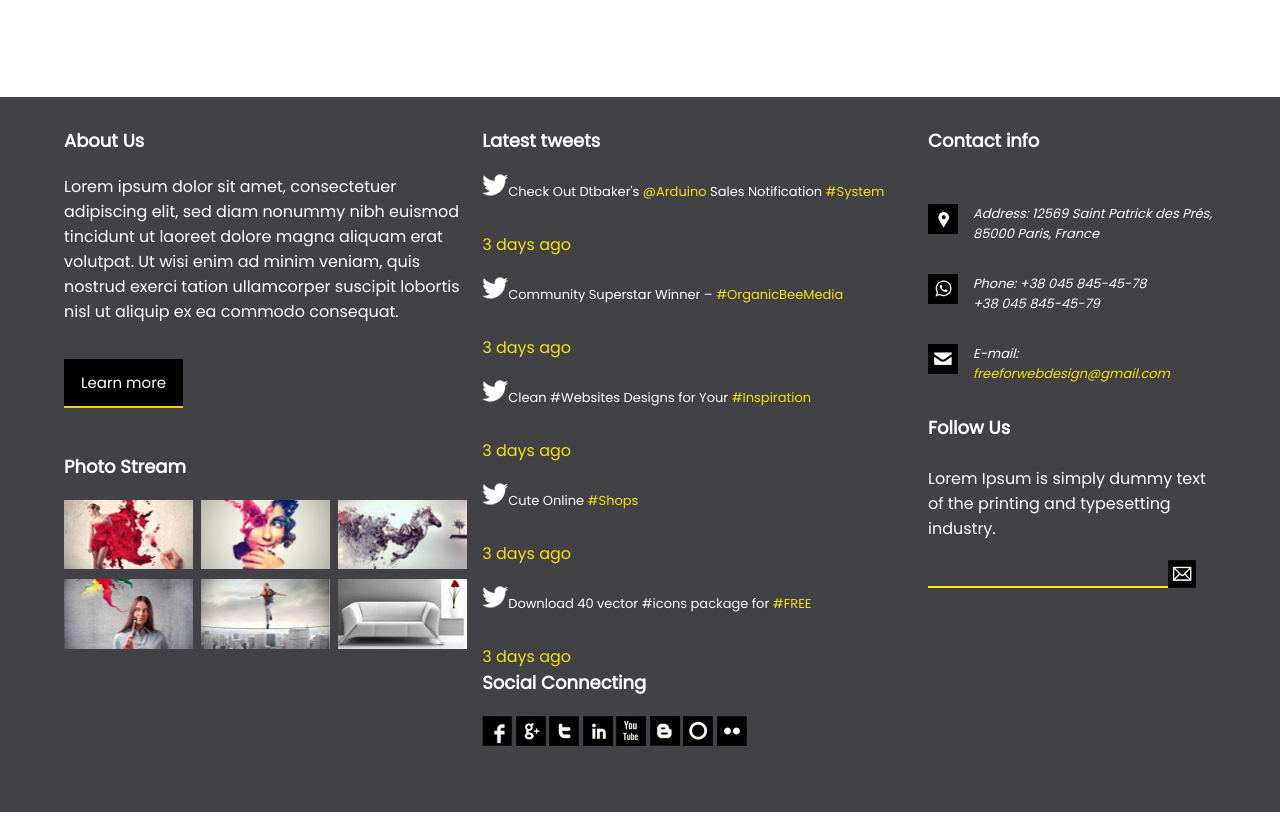
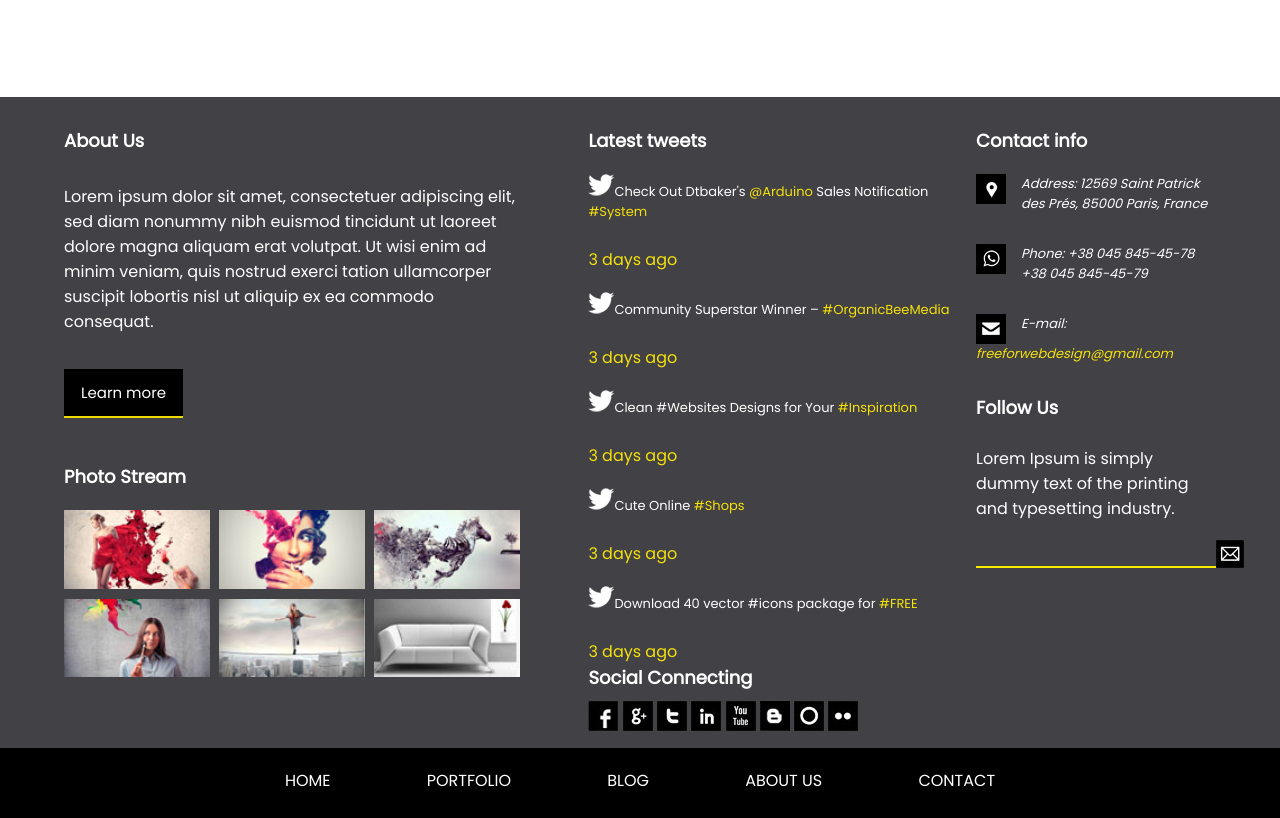
Before and after one commit to HorbynkoIvan/WBIQD, a plain HTML site: page index.html in a window 1280 px wide. Shown: the part 2305-3123 px from the top of the page. Drawn offline with nearby package versions, Linux system fonts and the light colour scheme.

Commit message:
finished footer

```diff
--- a/index.html
+++ b/index.html
@@ -174,7 +174,7 @@
             </p>
             <span>3 days ago</span>
             <h4>Social Connecting</h4>
-            <p><img src="img/footer_img/facebook.jpg" alt="">
+            <div class="tweets-social_block"><img src="img/footer_img/facebook.jpg" alt="">
                 <img src="img/footer_img/google-plus.jpg" alt="">
                 <img src="img/footer_img/twitter.jpg" alt="">
                 <img src="img/footer_img/linkedin.jpg" alt="">
@@ -182,7 +182,7 @@
                 <img src="img/footer_img/bloger.jpg" alt="">
                 <img src="img/footer_img/Orkut.jpg" alt="">
                 <img src="img/footer_img/flickr.jpg" alt="">
-            </p>
+            </div>
         </div>
         <div class="contacts">
             <h4 class="contacts-info">Contact info</h4>
@@ -204,8 +204,20 @@
             <h4 class="contacts-follow">Follow Us</h4>
             <p>Lorem Ipsum is simply dummy text of the printing
                 and typesetting industry.</p>
-            <label for="email"><input id="email" type="text"><img class="email-icon" src="img/footer_img/email-icon.jpg" alt=""></label>
+            <label for="email"><input id="email" type="text"><img class="email-icon" src="img/footer_img/email-icon.jpg"
+                                                                  alt=""></label>
 
+        </div>
+    </div>
+    <div class="footer-nav">
+        <div class="footer-nav_container">
+            <ul class="footer-main_menu">
+                <li><a href="#">Home</a></li>
+                <li><a href="#">Portfolio</a></li>
+                <li><a href="#">Blog</a></li>
+                <li><a href="#">About us</a></li>
+                <li><a href="#">Contact</a></li>
+            </ul>
         </div>
     </div>
 </footer>
--- a/style.css
+++ b/style.css
@@ -15,7 +15,6 @@ img {
 
 li {
     list-style: none;
-    display: flex;
 }
 
 a {
@@ -55,9 +54,12 @@ nav {
     margin-top: 20px;
 }
 
-ul {
-    display: flex;
-}
+.main-menu {
+     display: flex;
+ }
+.main-menu li{
+     display: flex;
+ }
 
 /*header end*/
 
@@ -234,7 +236,7 @@ ul {
 /*section footer*/
 footer {
     background-color: #414146;
-    padding: 30px 0;
+    padding: 30px 0 0 0;
     color: #ffffff;
 }
 
@@ -242,7 +244,7 @@ footer {
     width: 90%;
     margin: 0 auto;
     display: grid;
-    grid-template-columns: 35% 40% 25%;
+    grid-template-columns: 2fr 2fr 1fr;
 }
 
 .footer-container h4 {
@@ -250,7 +252,7 @@ footer {
 }
 
 .about-us p {
-    margin-top: 20px;
+    margin-top: 30px;
 }
 
 .about-us a {
@@ -262,7 +264,11 @@ footer {
     margin: 35px 0 45px 0;
     padding: 12px 17px;
 }
-
+.about-us a:hover {
+    background-color: #eeda00;
+    border-bottom: 2px solid #000000;
+    color: #000000;
+}
 .about-us_img {
     display: grid;
     grid-template-columns: auto auto auto;
@@ -275,7 +281,7 @@ footer {
 }
 
 .tweets {
-    padding: 0 15px;
+    padding: 0 5% 0 15%;
 
 }
 
@@ -285,16 +291,18 @@ footer {
 }
 
 .tweets p {
-    margin: 20px 0 30px 0;
+    margin: 20px 0 25px 0;
     font-size: 13px;
 }
 
 .tweets span {
     color: #f5e10a;
 }
-
+.tweets-social_block{
+    margin: 10px 0;
+}
 .contacts-info {
-    margin-bottom: 50px;
+    margin-bottom: 20px;
 }
 
 .contacts address img {
@@ -343,6 +351,35 @@ footer {
     width: initial;
     position: absolute;
     bottom: 0px;
+}
+
+.footer-nav {
+    width: 100%;
+    height: 70px;
+    background-color: #000000;
+}
+
+.footer-nav_container {
+    width: 90%;
+    margin: 0 auto;
+}
+
+.footer-nav_container a {
+    color: #ffffff;
+    font-size: 1rem;
+    text-transform: uppercase;
+    padding: 20px 0px;
+    display: flex;
+}
+.footer-nav_container a:hover {
+    color: #ffea00;
+}
+
+.footer-main_menu {
+    margin: 0 auto;
+    display: flex;
+    width: 70%;
+    justify-content: space-around;
 }
 
 /*section footer end*/
```
